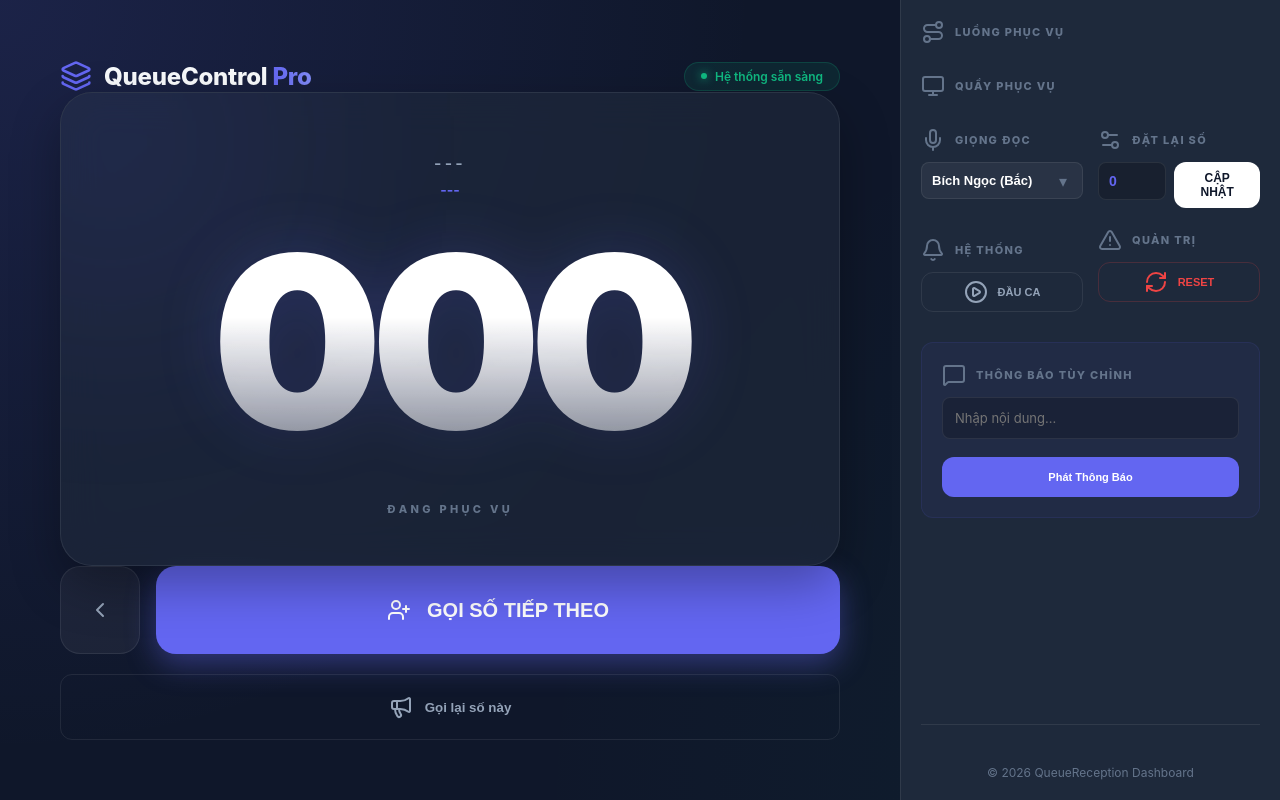
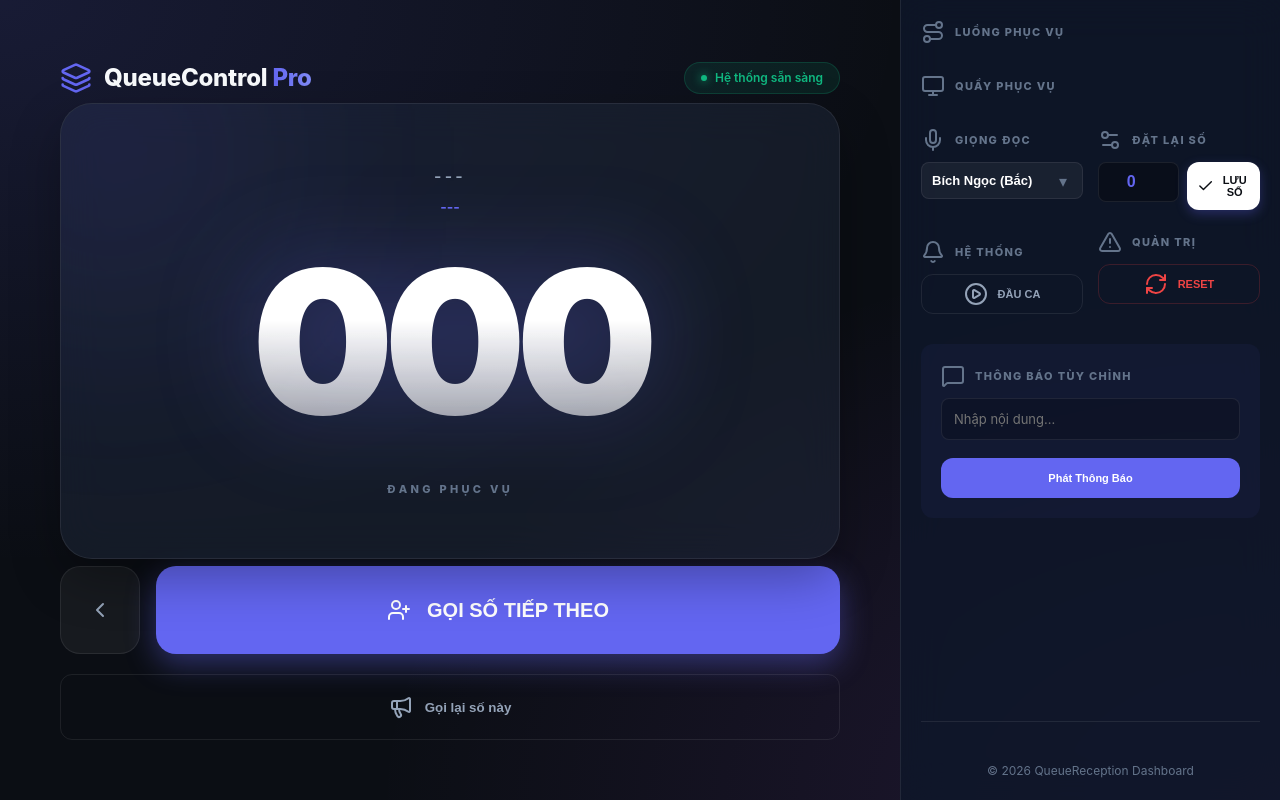
Before and after one commit to tienmed/queue_reception, a website: page public/control.html in a window 1280 px wide. Drawn offline with nearby package versions, Linux system fonts and the light colour scheme; no server answers.

Commit message:
ui: enhance aesthetics with mesh gradient, deep glassmorphism and refined components

```diff
--- a/public/control.html
+++ b/public/control.html
@@ -81,7 +81,9 @@
             <h3><i data-lucide="settings-2"></i> ĐẶT LẠI SỐ</h3>
             <div class="manual-input">
               <input type="number" id="setNumberInput" min="0" value="0" />
-              <button id="setNumberBtn" class="btn-accent-sm">CẬP NHẬT</button>
+              <button id="setNumberBtn" class="btn-accent-sm">
+                <i data-lucide="check"></i> LƯU SỐ
+              </button>
             </div>
           </div>
         </div>
--- a/public/styles.css
+++ b/public/styles.css
@@ -1,36 +1,25 @@
 :root {
-  /* High Contrast Palette (for Viewer) */
-  --viewer-primary: #15803d;
-  --viewer-secondary: #0891b2;
-  --viewer-bg: #ffffff;
-  --viewer-text: #000000;
-
-  /* Premium Palette - Indigo & Slate */
+  /* [Agent: Qwen3-Optimized] - Ultra Premium Palette */
+  --bg-main: #0b0e14;
+  --bg-mesh: radial-gradient(at 0% 0%, rgba(99, 102, 241, 0.15) 0px, transparent 50%),
+             radial-gradient(at 100% 100%, rgba(168, 85, 247, 0.15) 0px, transparent 50%);
   --accent: #6366f1;
-  /* Indigo 500 */
-  --accent-hover: #4f46e5;
-  /* Indigo 600 */
-  --accent-soft: rgba(99, 102, 241, 0.1);
-  --success: #10b981;
-  --error: #ef4444;
-
-  --bg-main: #0f172a;
-  /* Slate 900 */
-  --card-bg: rgba(30, 41, 59, 0.7);
-  /* Slate 800 with transparency */
+  --accent-glow: rgba(99, 102, 241, 0.5);
+  --sidebar-bg: rgba(15, 23, 42, 0.85);
+  --card-bg: rgba(30, 41, 59, 0.5);
   --card-border: rgba(255, 255, 255, 0.08);
-  --sidebar-bg: #1e293b;
-
   --text-primary: #f8fafc;
   --text-secondary: #94a3b8;
   --text-muted: #64748b;
+  --success: #10b981;
+  --error: #f43f5e;
 
   --radius-xl: 32px;
   --radius-lg: 20px;
   --radius-md: 12px;
   --radius-sm: 8px;
 
-  /* [Agent: Qwen3-Optimized] - High-End Design System */
+  /* High-End Design System */
   --shadow-premium: 0 20px 50px rgba(0, 0, 0, 0.3);
   --transition-smooth: all 0.5s cubic-bezier(0.23, 1, 0.32, 1);
 }
@@ -56,16 +45,16 @@
   font-family: 'Inter', system-ui, sans-serif;
   color: var(--text-primary);
   background: var(--bg-main);
+  background-image: var(--bg-mesh);
   height: 100vh;
   overflow: hidden;
+  line-height: 1.5;
 }
 
 .control-layout {
   display: flex;
   height: 100vh;
-  background-image:
-    radial-gradient(circle at 0% 0%, rgba(99, 102, 241, 0.15) 0%, transparent 50%),
-    radial-gradient(circle at 100% 100%, rgba(16, 185, 129, 0.05) 0%, transparent 50%);
+  background: transparent;
 }
 
 /* ============================================
@@ -177,17 +166,17 @@
 }
 
 .big-number {
-  font-size: 240px;
-  font-weight: 900;
+  font-size: 200px;
+  font-weight: 950;
   color: white;
   line-height: 1;
   letter-spacing: -0.05em;
   font-family: 'Inter', sans-serif;
-  background: linear-gradient(180deg, #fff 40%, rgba(255, 255, 255, 0.4) 100%);
+  background: linear-gradient(180deg, #fff 40%, rgba(255, 255, 255, 0.5) 100%);
   -webkit-background-clip: text;
   background-clip: text;
   -webkit-text-fill-color: transparent;
-  filter: drop-shadow(0 0 30px rgba(99, 102, 241, 0.2));
+  filter: drop-shadow(0 0 50px rgba(99, 102, 241, 0.4));
   transition: var(--transition-smooth);
 }
 
@@ -305,6 +294,8 @@
 .control-sidebar {
   width: 380px;
   background: var(--sidebar-bg);
+  backdrop-filter: blur(20px);
+  -webkit-backdrop-filter: blur(20px);
   border-left: 1px solid var(--card-border);
   display: flex;
   flex-direction: column;
@@ -430,19 +421,37 @@
 .manual-input input {
   width: 100%;
   padding: 10px;
-  background: rgba(0, 0, 0, 0.2);
+  background: rgba(0, 0, 0, 0.3);
   border: 1px solid var(--card-border);
   color: var(--accent);
   border-radius: var(--radius-sm);
-  font-weight: 700;
-  font-size: 14px;
+  font-weight: 800;
+  font-size: 16px;
+  text-align: center;
   margin-bottom: 8px;
 }
 
-.manual-input button {
-  width: 100%;
-  padding: 8px;
-  font-size: 11px;
+.btn-accent-sm {
+  background: linear-gradient(135deg, var(--accent), #8b5cf6);
+  color: white;
+  border: none;
+  border-radius: var(--radius-sm);
+  font-weight: 800;
+  padding: 10px !important;
+  font-size: 11px !important;
+  cursor: pointer;
+  transition: var(--transition-smooth);
+  box-shadow: 0 4px 12px rgba(99, 102, 241, 0.3);
+  text-transform: uppercase;
+  display: flex;
+  align-items: center;
+  justify-content: center;
+  gap: 5px;
+}
+
+.btn-accent-sm i {
+  width: 14px;
+  height: 14px;
 }
 
 .custom-input textarea {
```
